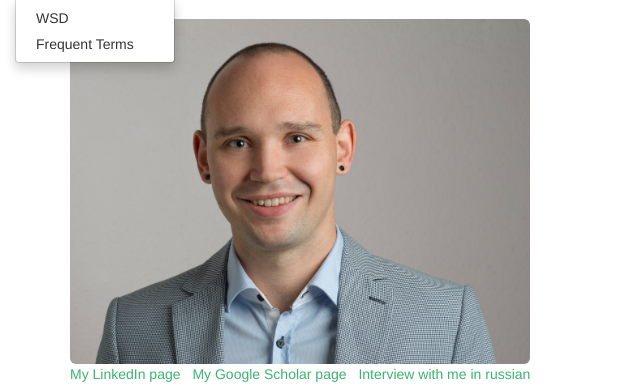
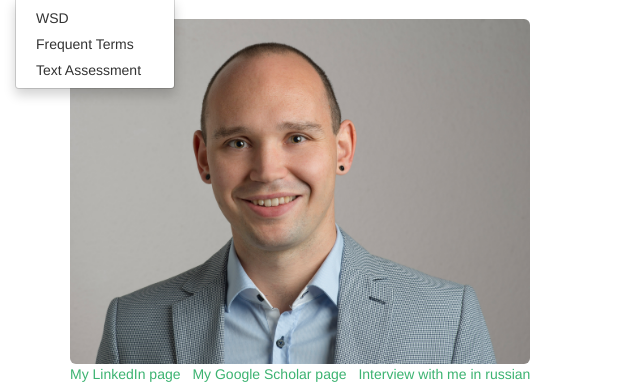
Before and after one commit to artreven/artem.revenko.space, a Django app: page / in a window 1280 px wide, after a click on "Apps". Shown: the part 51-437 px from the top of the page, without its empty margins (0-640 px from the left). Run offline with Django 3.2, Linux system fonts and the light colour scheme; some libraries are stand-ins or nearby versions.

Commit message:
Add assessment tools

```diff
--- a/artem_revenko_space/settings/base.py
+++ b/artem_revenko_space/settings/base.py
@@ -46,8 +46,8 @@ USER_APPS = [
     'wsd_proximate_collocations.wsd_proximate_collocations',
     'home',
     # 'sim_issues_app.sim_issues_app',
-    'frequent_ngramms.frequent_ngramms'
-    # 'text_assessment_app.text_assessment_app'
+    'frequent_ngramms.frequent_ngramms',
+    'text_assessment_app.text_assessment_app'
 ]
 
 INSTALLED_APPS = DEFAULT_APPS + THIRD_PARTY_APPS + USER_APPS
--- a/artem_revenko_space/urls.py
+++ b/artem_revenko_space/urls.py
@@ -36,4 +36,9 @@ urlpatterns = [
     #         'sim_issues_app.sim_issues_app.urls',
     #         namespace="sim_issues"
     #     )),
+    url(r'^text_assessment/',
+        include(
+            'text_assessment_app.text_assessment_app.urls',
+            namespace="text_assessment"
+        )),
 ] + static(settings.STATIC_URL, document_root=settings.STATIC_ROOT)
--- a/home/templates/home/index.html
+++ b/home/templates/home/index.html
@@ -12,7 +12,7 @@
             <li><a href="{% url 'wsd:index' %}">WSD</a></li>
             <!--<li><a href="{ url 'sim_issues:index' }">Similar Issues</a></li>-->
             <li><a href="{% url 'frequent_ngramms:index' %}">Frequent Terms</a></li>
-            <!--<li><a href="{ url 'text_assessment:index' }">Text Assessment</a></li>-->
+            <li><a href="{% url 'text_assessment:index' %}">Text Assessment</a></li>
         </ul>
     </li>
 {% endblock left_menu_entries %}
```
